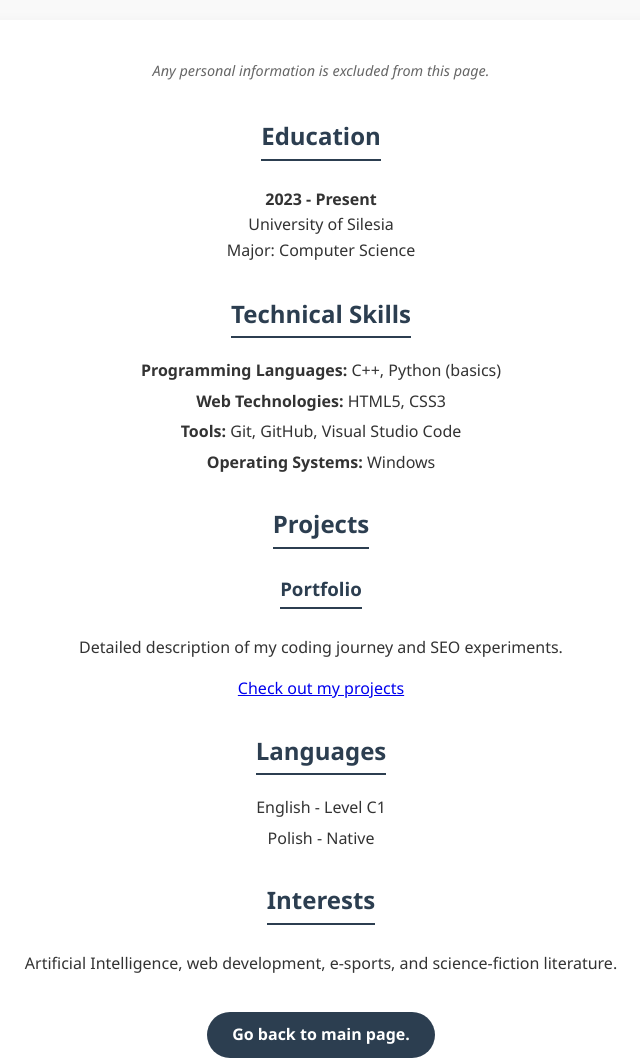
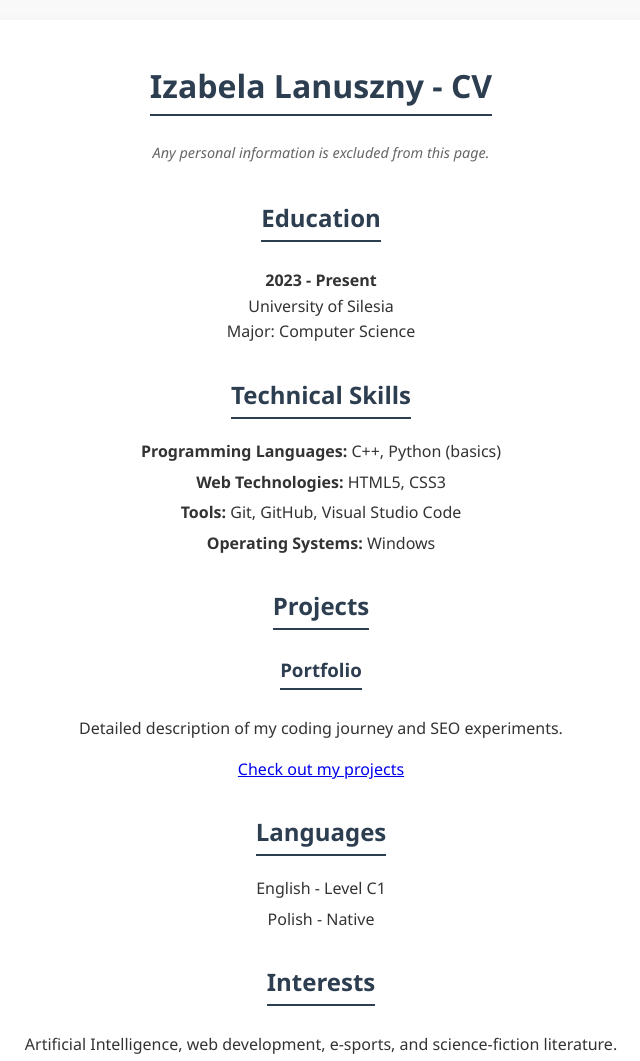
Before and after one commit to Iza-Lanuszny/dev, a plain HTML site: page CV.html in a window 1280 px wide. Shown: the top 1061 px of the page, without its empty margins (319-959 px from the left). Drawn offline with Linux system fonts and the light colour scheme.

Commit message:
Update CV.html

```diff
--- a/CV.html
+++ b/CV.html
@@ -11,6 +11,7 @@
 <body>
 
     <main>
+        <h1>Izabela Lanuszny - CV</h1>
         <p class="cv-disclaimer">Any personal information is excluded from this page.</p>
         <section id="education">
             <h2>Education</h2>
```
